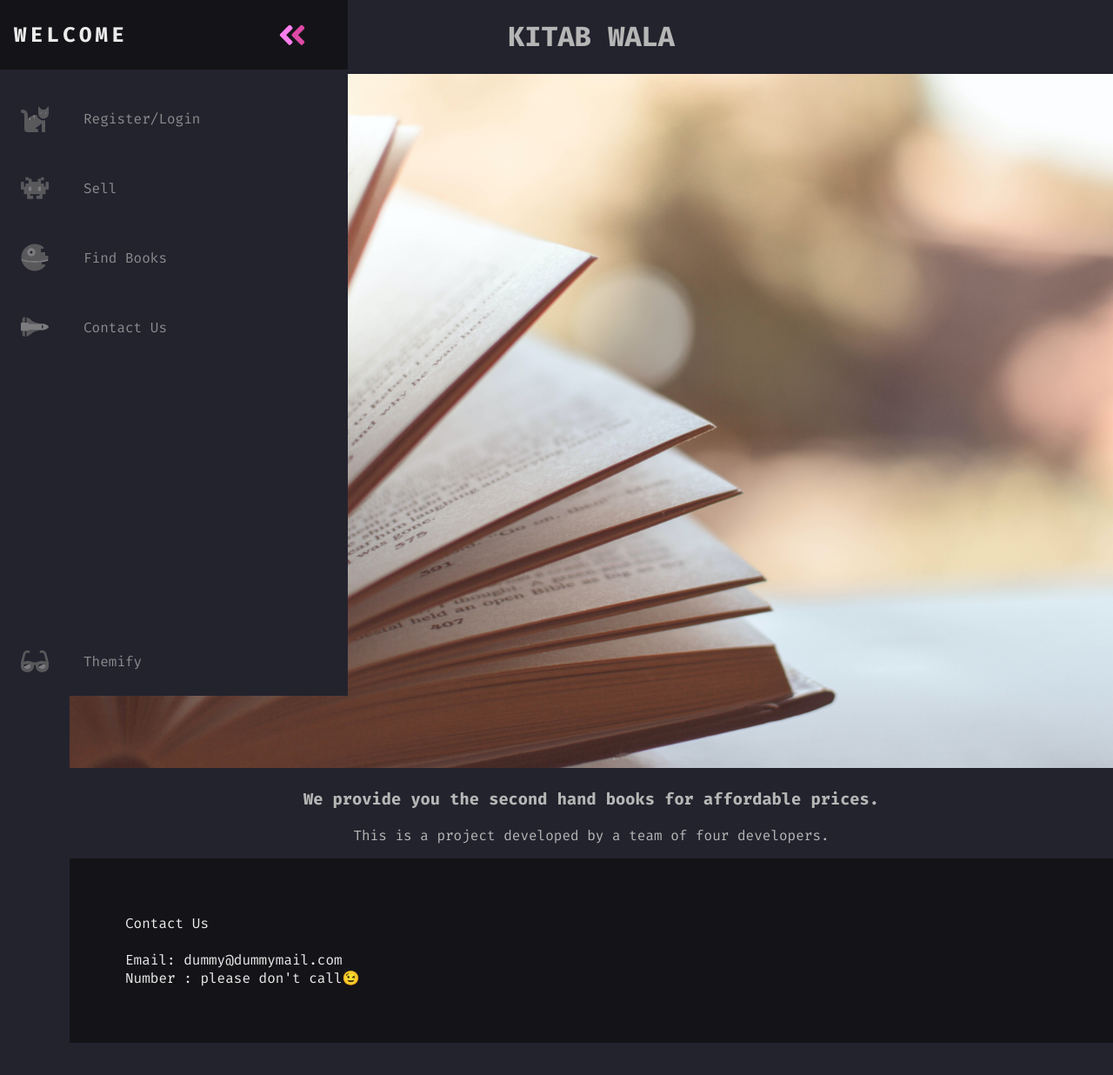
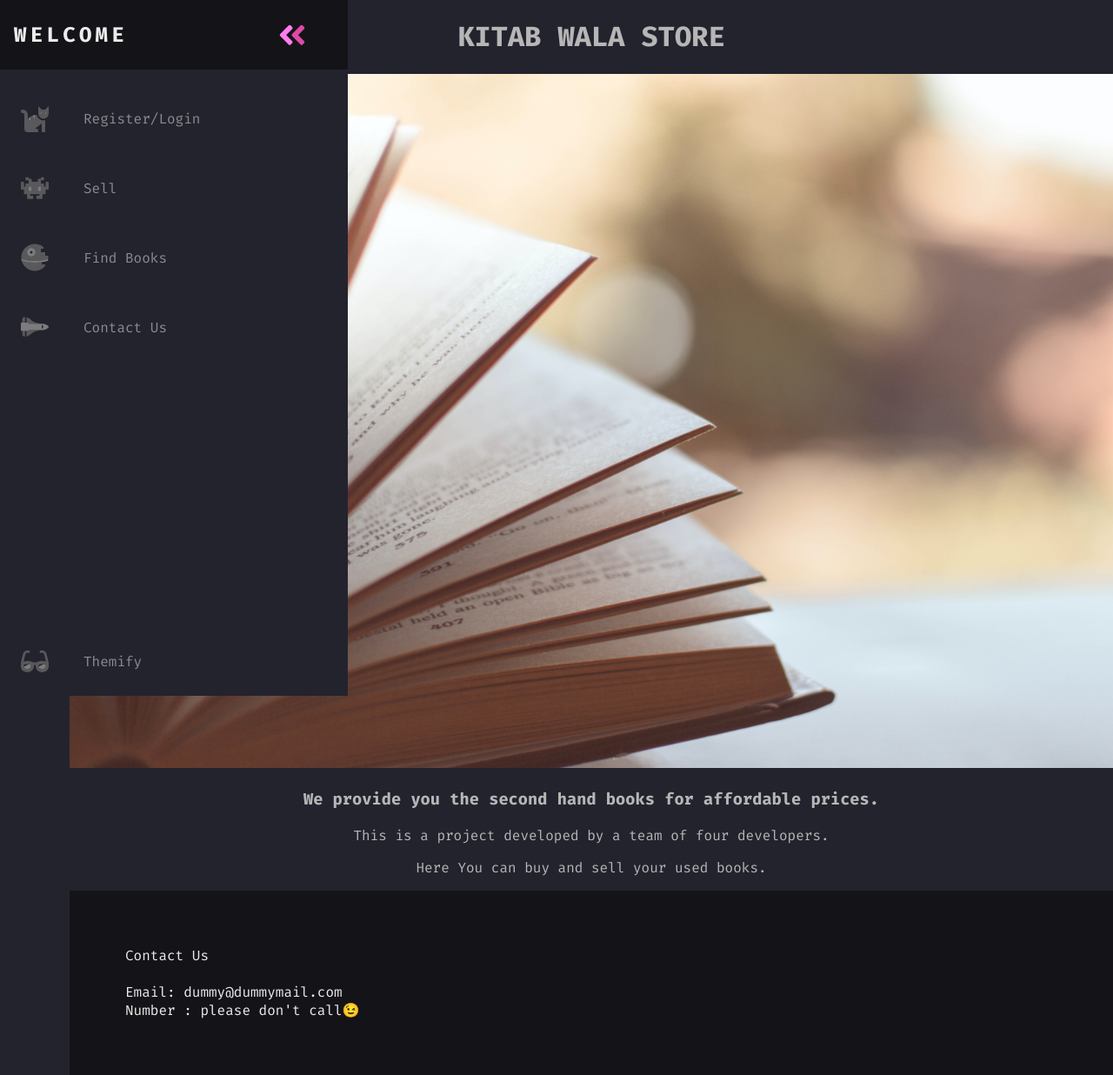
Before and after one commit to anuragsamota/kitaab-wala-store, a plain HTML site: page index.html in a window 1280 px wide. Shown: the whole page at 87% size. Before the commit the page ends 1199 px from the top, so only its background shows below. Drawn offline with Linux system fonts and the light colour scheme.

Commit message:
creepy-commit

```diff
--- a/index.html
+++ b/index.html
@@ -4,7 +4,7 @@
     <meta charset="UTF-8">
     <meta http-equiv="X-UA-Compatible" content="IE=edge">
     <meta name="viewport" content="width=device-width, initial-scale=1.0">
-    <title>Document</title>
+    <title>Kitaab Wala</title>
     <link rel="stylesheet" href="style.css">
     <link
     href="./Assests/FiraCode-VariableFont_wght.ttf"
@@ -219,7 +219,7 @@
     </nav>
     <main>
       <div id="top-bar">
-        <h1>KITAB WALA</h1>
+        <h1>KITAB WALA STORE</h1>
       </div>
       <img src="./Assests/Main.jpg" class="main-image">
       <h3 class="head-center">
@@ -227,6 +227,9 @@
       </h3>
       <p>
         This is a project developed by a team of four developers.
+      </p>
+      <p>
+        Here You can buy and sell your used books.
       </p>
       <div class="footer" id="contact-us">
         Contact Us<br><br>
```
